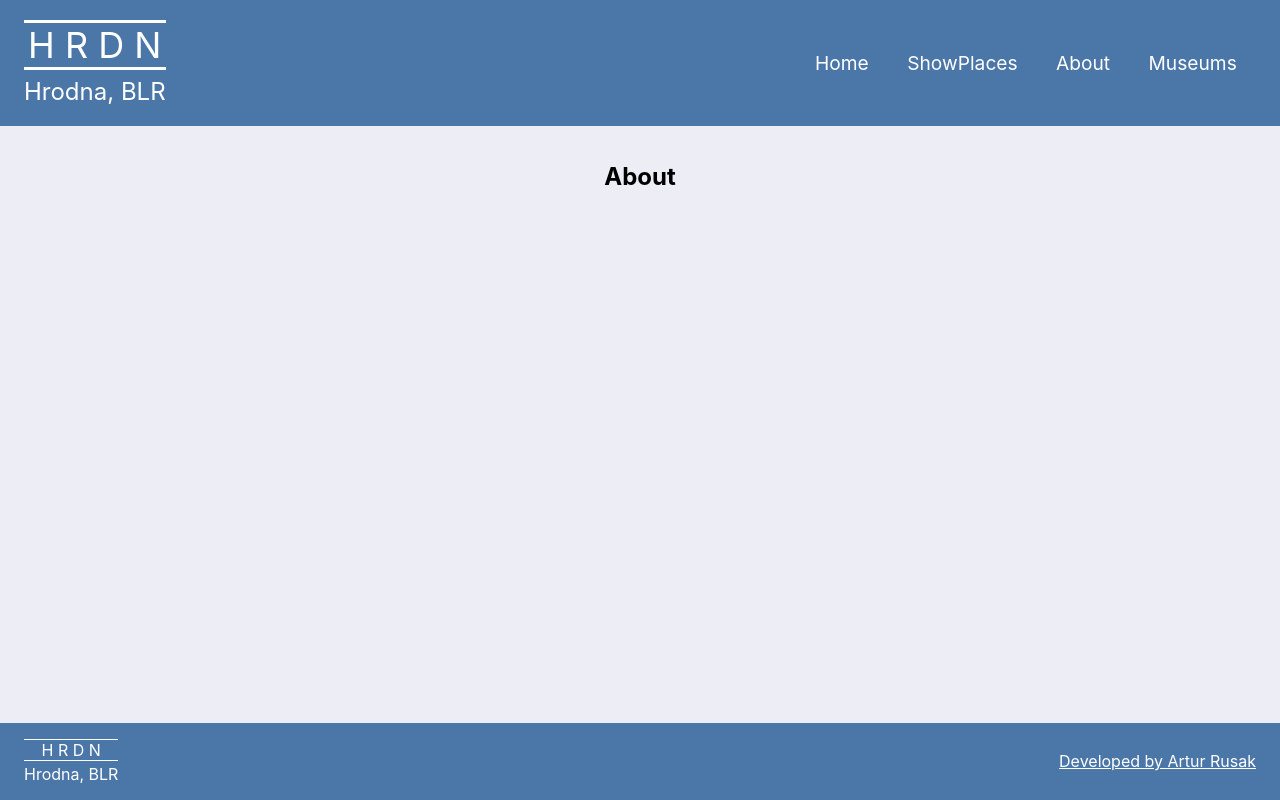
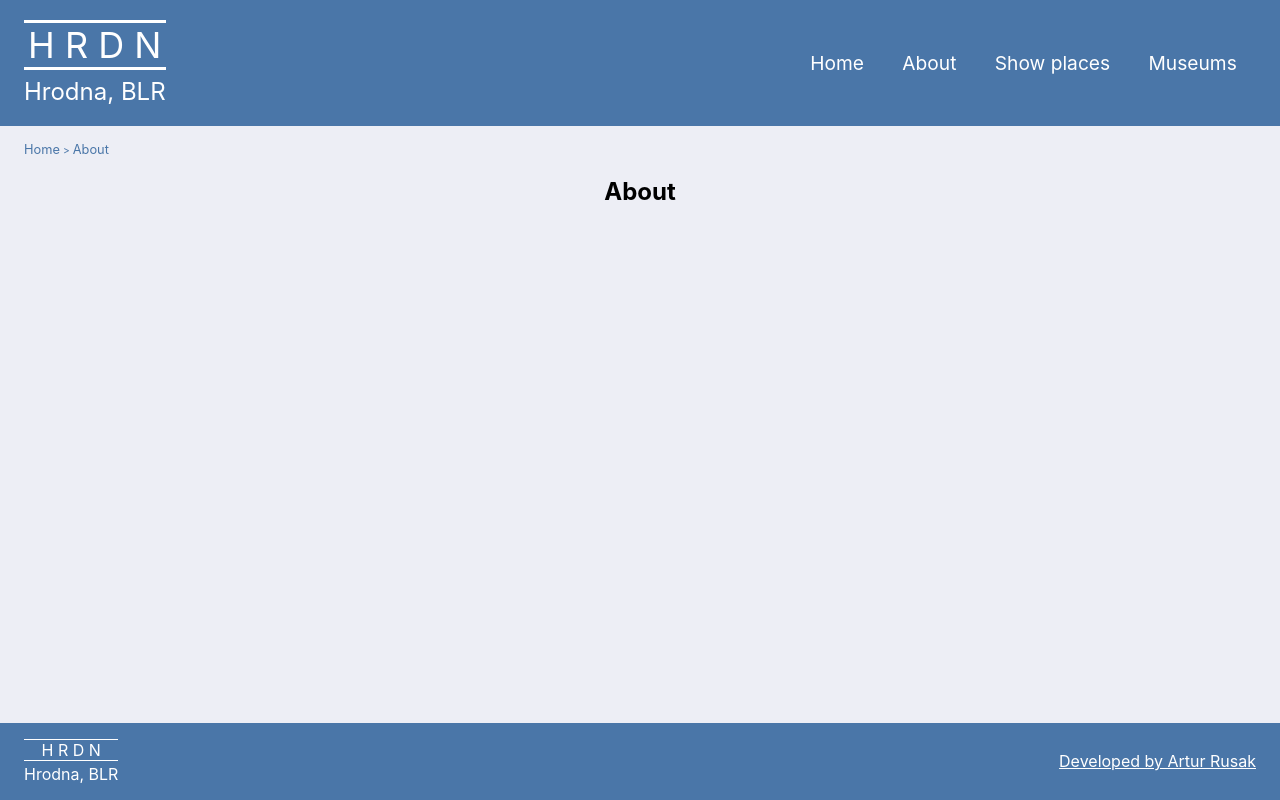
Before and after one commit to ArturRusak/touristgrodno, a React (Create React App) app: page /#/about in a window 1280 px wide. Built offline with nearby package versions, Linux system fonts and the light colour scheme; a web font is replaced by a local one.

Commit message:
implementing of breadCrumbs

```diff
--- /dev/null
+++ b/src/components/BreadCrumbs/BreadCrumbs.css
@@ -0,0 +1,24 @@
+.bread-crumbs-container {
+    display: flex;
+    align-items: center;
+}
+
+.bread-crumb-link {
+    font-size: 0.8em;
+    text-decoration: none;
+    color: var(--main-bg-color);
+}
+
+.bread-crumb-link:hover {
+    opacity: 0.7;
+}
+
+.bread-crumb-link::after {
+    content: '>';
+    margin: 0 0.3em;
+    font-size: 0.8em;
+}
+
+.bread-crumb-link:last-child::after {
+    display: none;
+}
--- /dev/null
+++ b/src/components/BreadCrumbs/BreadCrumbs.js
@@ -0,0 +1,30 @@
+import { NAVIGATION } from "../../constants";
+import { Link } from "react-router-dom";
+import React from "react";
+
+import './BreadCrumbs.css';
+
+function BreadCrumbLink({url}) {
+  const navLink = NAVIGATION.find(itemNav => itemNav.url === url);
+  return (
+    <Link
+      className={'bread-crumb-link'}
+      to={url}
+    >
+      {navLink.title}
+    </Link>
+  );
+}
+
+function BreadCrumbs({history}) {
+  const pathUrl = history.location.pathname;
+  const breadCrumbsUrl = ['/', pathUrl];
+
+  return (
+    <div className={'bread-crumbs-container'}>
+      {breadCrumbsUrl.map((url, index) => <BreadCrumbLink key={`${index}-crumb`} url={url}/>)}
+    </div>
+  )
+}
+
+export default BreadCrumbs;
--- a/src/components/Content/Content.js
+++ b/src/components/Content/Content.js
@@ -1,12 +1,15 @@
 import React from 'react';
 import './content.css';
-import {withRouter} from 'react-router';
+import { withRouter } from 'react-router';
 
-//TODO add breadcrumbs
+import { BreadCrumbs } from '../index';
+
 function Content({history, children}) {
-  return(
+  const isHomeUrl = history.location.pathname === '/';
+  return (
     <div className={"content-body"}>
       <div className={"content-wrapper"}>
+        {!isHomeUrl && <BreadCrumbs history={history}/>}
         {children}
       </div>
     </div>
--- a/src/components/Navigation/Navigation.js
+++ b/src/components/Navigation/Navigation.js
@@ -1,6 +1,7 @@
 import React, { useState } from "react";
 import { NavLink } from "react-router-dom";
 
+import { NAVIGATION } from "../../constants";
 import './navigation.css';
 
 //TODO restyling of button
@@ -16,18 +17,15 @@ function Navigation() {
     <div>
       <nav className={navClass}>
         <ul>
-          <li>
-            <NavLink to="/" onClick={toggleClass}>Home</NavLink>
-          </li>
-          <li>
-            <NavLink to="/showplaces" onClick={toggleClass}>ShowPlaces</NavLink>
-          </li>
-          <li>
-            <NavLink to="/about" onClick={toggleClass}>About</NavLink>
-          </li>
-          <li>
-            <NavLink to="/museums" onClick={toggleClass}>Museums</NavLink>
-          </li>
+          {NAVIGATION.map((item, index) =>
+            <li key={`${index}-li`}>
+              <NavLink
+                to={item.url}
+                onClick={toggleClass}
+              >
+                {item.title}
+              </NavLink>
+            </li>)}
         </ul>
       </nav>
       <button
--- a/src/components/Routes/Routes.js
+++ b/src/components/Routes/Routes.js
@@ -1,15 +1,15 @@
 import React from "react";
-import { Route, Switch } from "react-router-dom";
+import { Route } from "react-router-dom";
 import { About, Museums, ShowPlaces, StartPage } from "../index";
 
 function Routes() {
   return (
-    <Switch>
+    <React.Fragment>
       <Route exact path="/" component={StartPage}/>
       <Route path="/showplaces" component={ShowPlaces}/>
       <Route path="/about" component={About}/>
       <Route path="/museums" component={Museums}/>
-    </Switch>
+    </React.Fragment>
   );
 }
 
--- a/src/components/index.js
+++ b/src/components/index.js
@@ -4,6 +4,7 @@ export { default as Footer } from './Footer/Footer';
 export { default as Slider } from './share/Slider/Slider';
 export { default as Navigation } from './Navigation/Navigation';
 export { default as Routes } from './Routes/Routes';
+export { default as BreadCrumbs } from './BreadCrumbs/BreadCrumbs';
 
 
 /* Screens */
--- a/src/constants/index.js
+++ b/src/constants/index.js
@@ -1 +1,2 @@
 export { showPlacelist } from './startPage';
+export { NAVIGATION } from './staticData';
--- /dev/null
+++ b/src/constants/staticData.js
@@ -0,0 +1,18 @@
+export const NAVIGATION = [
+  {
+    title: 'Home',
+    url: '/'
+  },
+  {
+    title: 'About',
+    url: '/about',
+  },
+  {
+    title: 'Show places',
+    url: '/showplaces',
+  },
+  {
+    title: 'Museums',
+    url: '/museums',
+  }
+];
```
